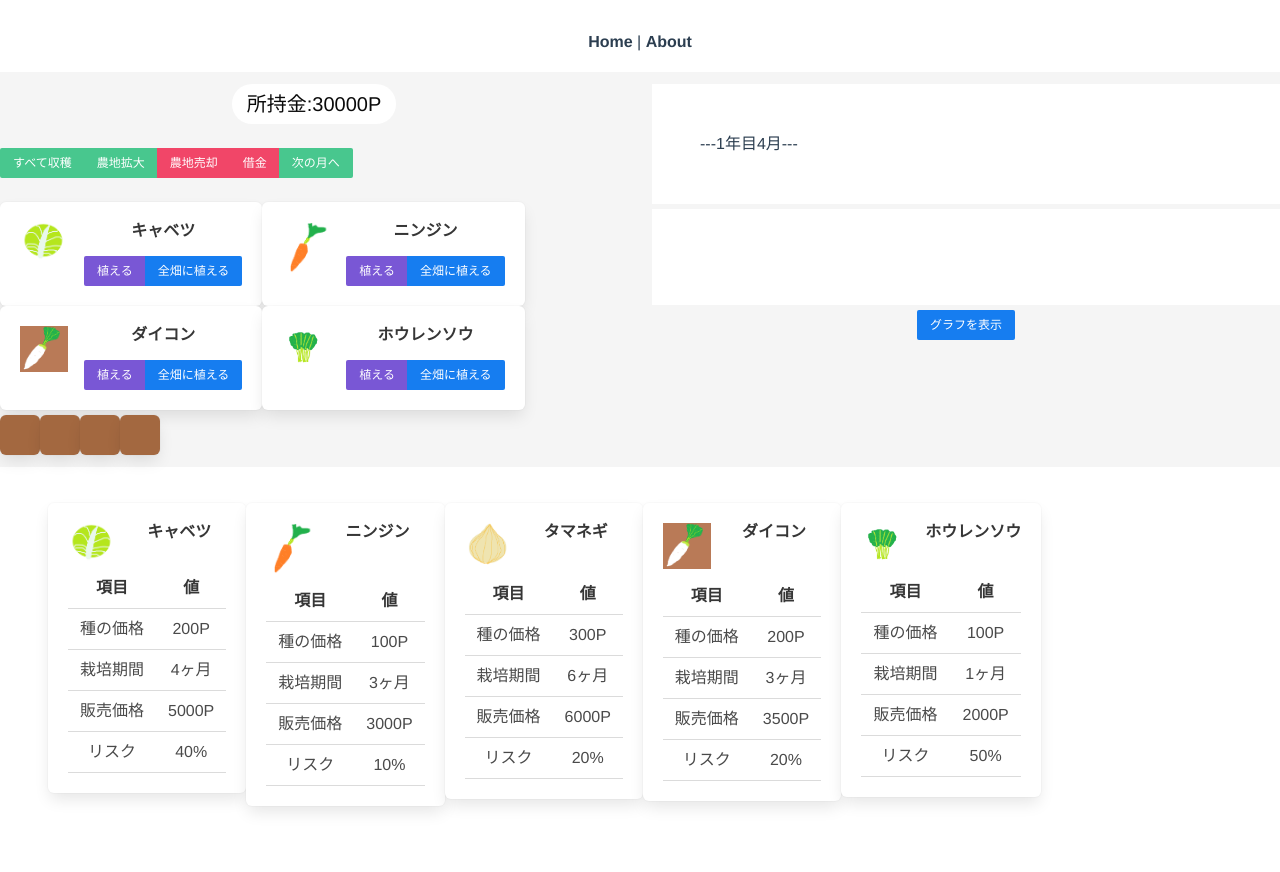
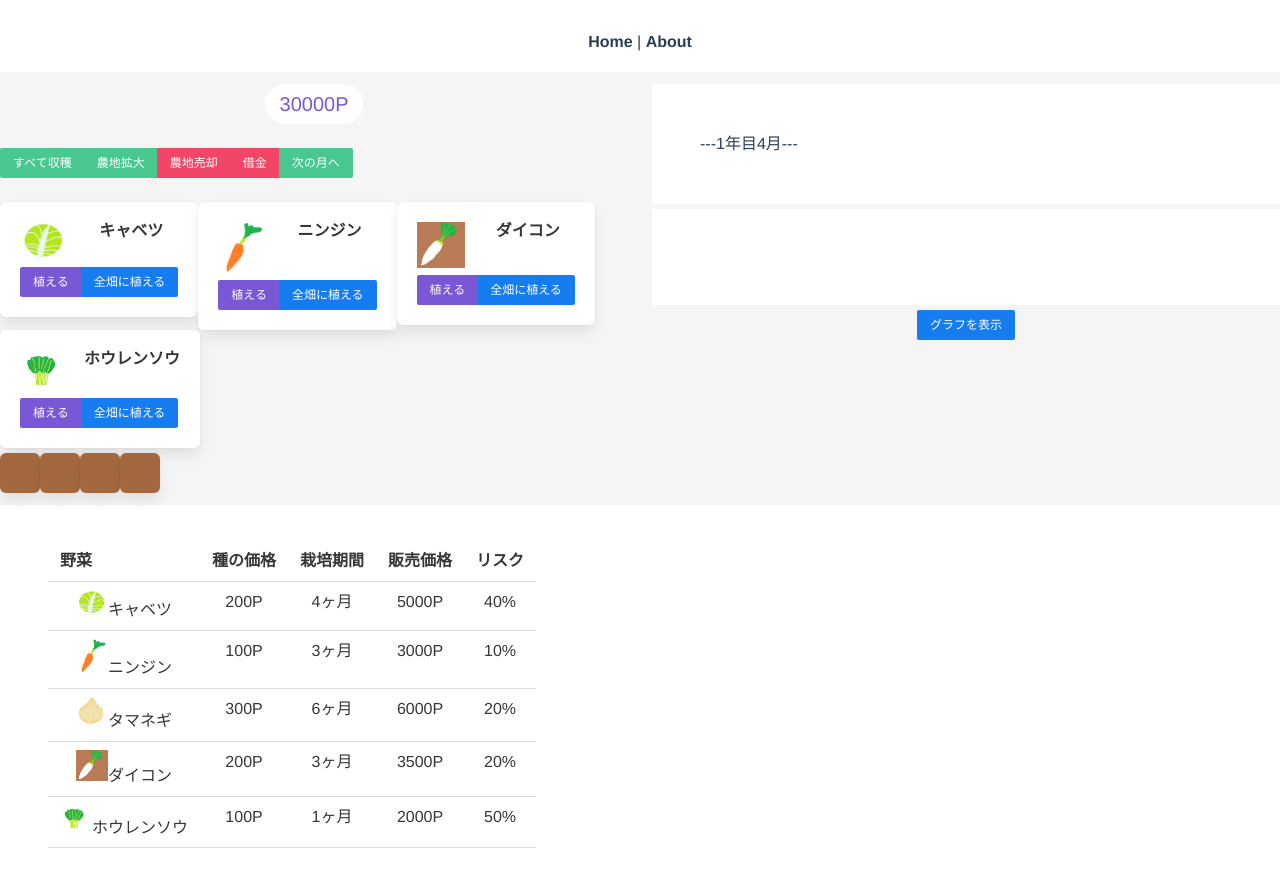
Before and after one commit to pb10001/economic-game, a Vue app in the folder frontend/: page /agriculture in a window 1280 px wide. Shown: the top 872 px of the page. Built offline with nearby package versions, Linux system fonts and the light colour scheme.

Commit message:
Update layout

```diff
--- a/frontend/src/components/Catalogue.vue
+++ b/frontend/src/components/Catalogue.vue
@@ -1,43 +1,24 @@
 <template>
-    <div class="flex">
-        <transition-group name="vl" class="flex">
-            <div class="" v-for="item in veges" :key="item.name">
-                <div class="box">
-                    <div class="content">
-                        <div class="media">
-                            <div class="media-left">
-                                <img :src="item.url" width="48">
-                            </div>
-                            <div class="media-content">
-                                <p class="title is-6">{{item.name}}</p>
-                            </div>
-                        </div>
-                        <table>
+    <div>
+        <table class=" table is-striped">
             <tr>
-                                <th>項目</th>
-                                <th>値</th>
+                <th>野菜</th>
+                <th>種の価格</th>
+                <th>栽培期間</th>
+                <th>販売価格</th>
+                <th>リスク</th>
             </tr>
-                            <tr>
-                                <td>種の価格</td>
+            <tr  v-for="item in veges" :key="item.name">
+                <td>
+                    <img :src="item.url" width="32px">
+                    <span>{{item.name}}</span>
+                </td>
                 <td>{{item.initPrice}}P</td>
-                            </tr>
-                            <tr>
-                                <td>栽培期間</td>
                 <td>{{item.span}}ヶ月</td>
-                            </tr>
-                            <tr>
-                                <td>販売価格</td>
                 <td>{{item.value}}P</td>
-                            </tr>
-                            <tr>
-                                <td>リスク</td>
                 <td>{{item.risk * 100}}%</td>
             </tr>
         </table>
-                    </div>
-                </div>
-            </div>
-        </transition-group>
     </div>
 </template>
 <script lang="ts">
--- a/frontend/src/components/Control.vue
+++ b/frontend/src/components/Control.vue
@@ -1,6 +1,6 @@
 <template>
     <div>
-        <b-tag class="subtitle is-large is-white is-rounded">所持金:{{currentMoney}}P</b-tag>
+        <b-tag class="subtitle is-large is-white is-rounded has-text-primary">{{currentMoney}}P</b-tag>
         <div class="buttons has-addons">
             <span @click="harvestAll" class="button is-success is-small">すべて収穫</span>
             <span @click="addField" class="button is-success is-small">農地拡大</span>
@@ -18,11 +18,11 @@
                             </div>
                             <div class="media-content">
                                 <p class="title is-6">{{item.name}}</p>
-                                <div class="buttons has-addons">
-                                    <a @click="seed(item)" class="button is-primary is-small">植える</a>
-                                    <a @click="seedAll(item)" class="button is-info is-small">全畑に植える</a>
-                                </div>
                             </div>
+                        </div>
+                        <div class="buttons has-addons">
+                            <a @click="seed(item)" class="button is-primary is-small">植える</a>
+                            <a @click="seedAll(item)" class="button is-info is-small">全畑に植える</a>
                         </div>
                     </div>
                 </div>
--- a/frontend/src/components/Stack.vue
+++ b/frontend/src/components/Stack.vue
@@ -5,7 +5,7 @@
             <span @click="removeOne" class="button is-danger is-small">-</span>
         </div>
         <transition-group name="l">
-            <span v-for="item in data.stones" :key="item">
+            <span v-for="item in data.stones" :key="item" class="l-item flex">
                 <Stone :value="item"/>
             </span>
         </transition-group>
@@ -49,9 +49,6 @@ export default class Stack extends Vue {
   opacity: 0;
   transform: translateY(60px);
 }
-.l-leave-active {
-  position: absolute;
-}
 .l-move {
   transition: transform .5s;
 }
--- a/frontend/src/components/Stone.vue
+++ b/frontend/src/components/Stone.vue
@@ -1,5 +1,5 @@
 <template>
-    <div>
+    <div class="stone">
         <svg width="40" height="40">
             <ellipse cx="20" cy="20" rx="16" ry="12" fill="#2980b9" />
         </svg>
@@ -18,3 +18,8 @@ import { Component, Vue } from 'vue-property-decorator';
 export default class Stone extends Vue {
 }
 </script>
+<style lang="scss" scoped>
+.stone {
+    margin: 0 auto;
+}
+</style>
--- a/frontend/src/stones.ts
+++ b/frontend/src/stones.ts
@@ -5,6 +5,8 @@ const stones = {
         turnNum: 0,
         selectedIndex: -1,
         actionExists: false,
+        isEnd: false,
+        winner: -1,
         stacks: [
             new StackModel(1, Math.floor(Math.random() * 8) + 1),
             new StackModel(2, Math.floor(Math.random() * 8) + 1),
@@ -22,11 +24,23 @@ const stones = {
             .map((s: StackModel) => s.remove(1));
         },
         next(state: any): void {
+            if (state.isEnd) { return; }
             if (state.actionExists) {
                 state.selectedIndex = -1;
+                state.actionExists = false;
+                if (stones.mutations.checkEnd(state)) {
+                    state.winner = state.turnNum % 2;
+                    state.isEnd = true;
+                    return;
+                }
+                /* 初期化 */
                 state.turnNum++;
-                state.actionExists = false;
             }
+        },
+        checkEnd(state: any): boolean {
+            const stacks: StackModel[] = state.stacks;
+            const res = stacks.reduce((current, next) => current + next.currentNum(), 0);
+            return res === 0;
         },
     },
     getters: {
--- a/frontend/src/views/Stones.vue
+++ b/frontend/src/views/Stones.vue
@@ -1,12 +1,15 @@
 <template>
-    <div class="has-background-light">
+    <div class="has-background-light h60">
         <div id="field">
             <div class="columns is-mobile">
                 <div class="column" v-for="item in stacks" :key="item.id">
                     <Stack :data="item" />
                 </div>
             </div>
-            <button class="button is-success" @click="next">次へ</button>
+            <p>ターン:{{turnNum + 1}}</p>
+            <p v-if="!isEnd">{{turnNum % 2 === 0 ? '先手' : '後手'}}の番</p>
+            <p v-if="winner >= 0">{{winner === 0 ? '先手': '後手'}}の勝ち!</p>
+            <button v-if="!isEnd" class="button is-success" @click="next">次へ</button>
         </div>
     </div>
 </template>
@@ -19,8 +22,17 @@ import Stack from '@/components/Stack.vue';
         Stack,
     },
     computed: {
+        turnNum(): number {
+            return this.$store.state.stones.turnNum;
+        },
         stacks(): any {
             return this.$store.state.stones.stacks;
+        },
+        winner(): number {
+            return this.$store.state.stones.winner;
+        },
+        isEnd(): boolean {
+            return this.$store.state.stones.isEnd;
         },
     },
     methods: {
@@ -32,3 +44,8 @@ import Stack from '@/components/Stack.vue';
 export default class Stones extends Vue {
 }
 </script>
+<style lang="scss" scoped>
+.h60 {
+    min-height: 100vh;
+}
+</style>
```
Lines whose indentation alone changed are shown as unchanged.
